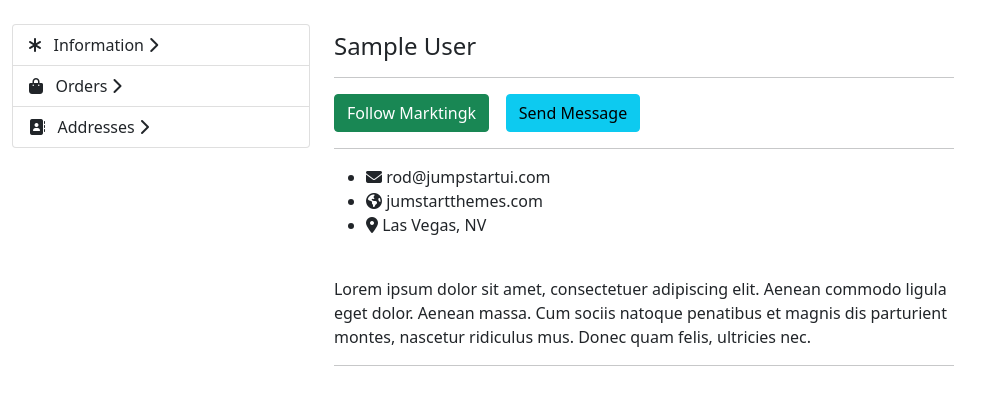
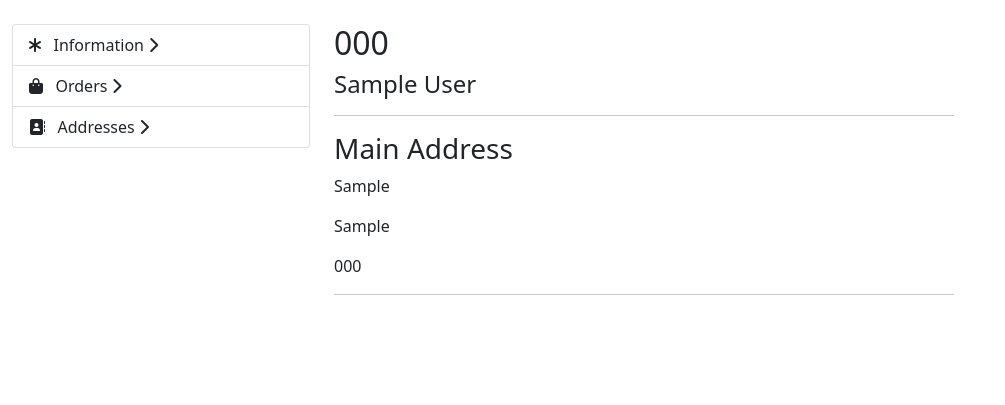
Before and after one commit to Ali-esm/online_shop, a Django app: page /en/customer/profile/ in a window 1280 px wide. Shown: the part 62-467 px from the top of the page, without its empty margins (0-1005 px from the left). Run offline with Django 4.2, Linux system fonts and the light colour scheme; a user stored in the database is signed in; tables that the repository leaves empty hold one stand-in row (values such as "Sample post"); some libraries are stand-ins or nearby versions.

Commit message:
feat: show address in profile template

```diff
--- a/templates/customer/profile.html
+++ b/templates/customer/profile.html
@@ -12,22 +12,13 @@
             {% include 'customer/_profile_list_group.html' %}
 
 			<div class="col-md-8 col-sm-7">
-				<h2>{{ customer.phone_number }}</h2>
+				<h2>{{ customer.user.phone_number }}</h2>
 				<h4>{{ customer.get_full_name }}</h4>
 				<hr>
-				<p>
-					<a href="#" class="btn btn-success">Follow Marktingk</a>
-					&nbsp;&nbsp;
-					<a href="#" class="btn btn-info">Send Message</a>
-				</p>
-				<hr>
-				<ul class="icons-list">
-					<li><i class="icon-li fa fa-envelope"></i> rod@jumpstartui.com</li>
-					<li><i class="icon-li fa fa-globe"></i> jumstartthemes.com</li>
-					<li><i class="icon-li fa fa-map-marker"></i> Las Vegas, NV</li>
-				</ul>
-				<br>
-				<p>Lorem ipsum dolor sit amet, consectetuer adipiscing elit. Aenean commodo ligula eget dolor. Aenean massa. Cum sociis natoque penatibus et magnis dis parturient montes, nascetur ridiculus mus. Donec quam felis, ultricies nec.</p>
+                <h3>Main Address</h3>
+				<p>{{ address.city }}</p>
+				<p>{{ address.street }}</p>
+				<p>{{ address.zip_code }}</p>
 				<hr>
 			</div>
 
```
